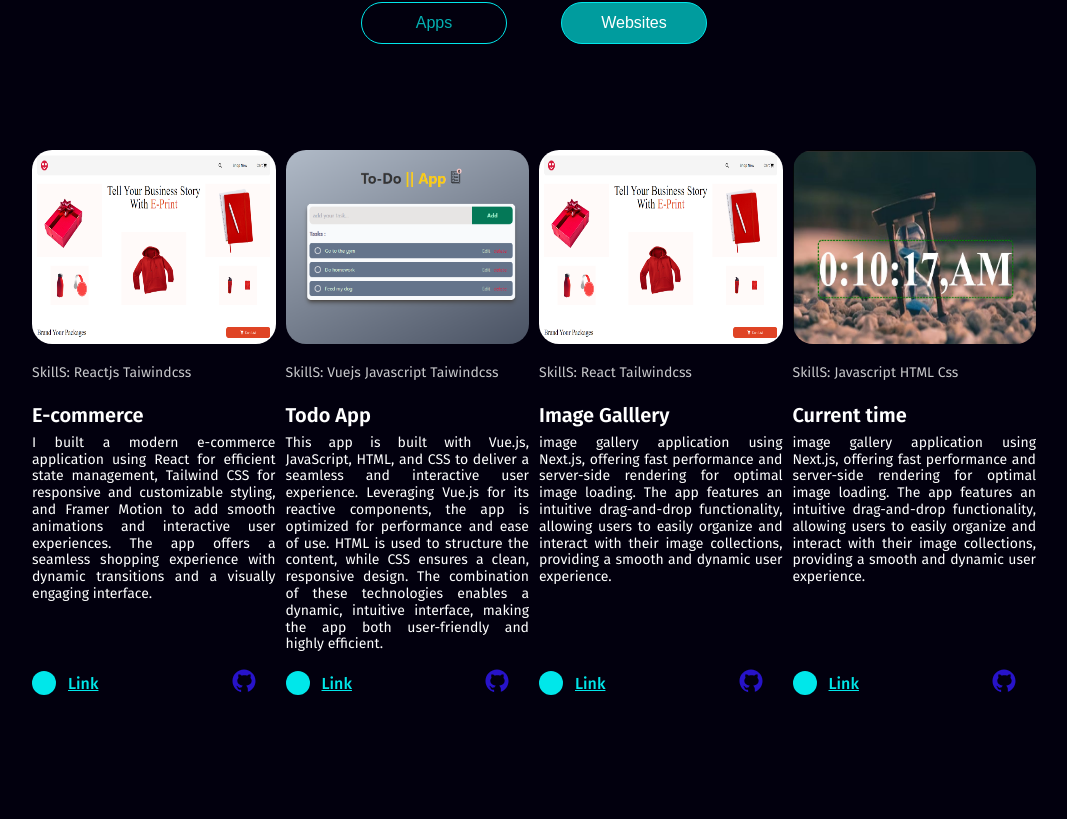
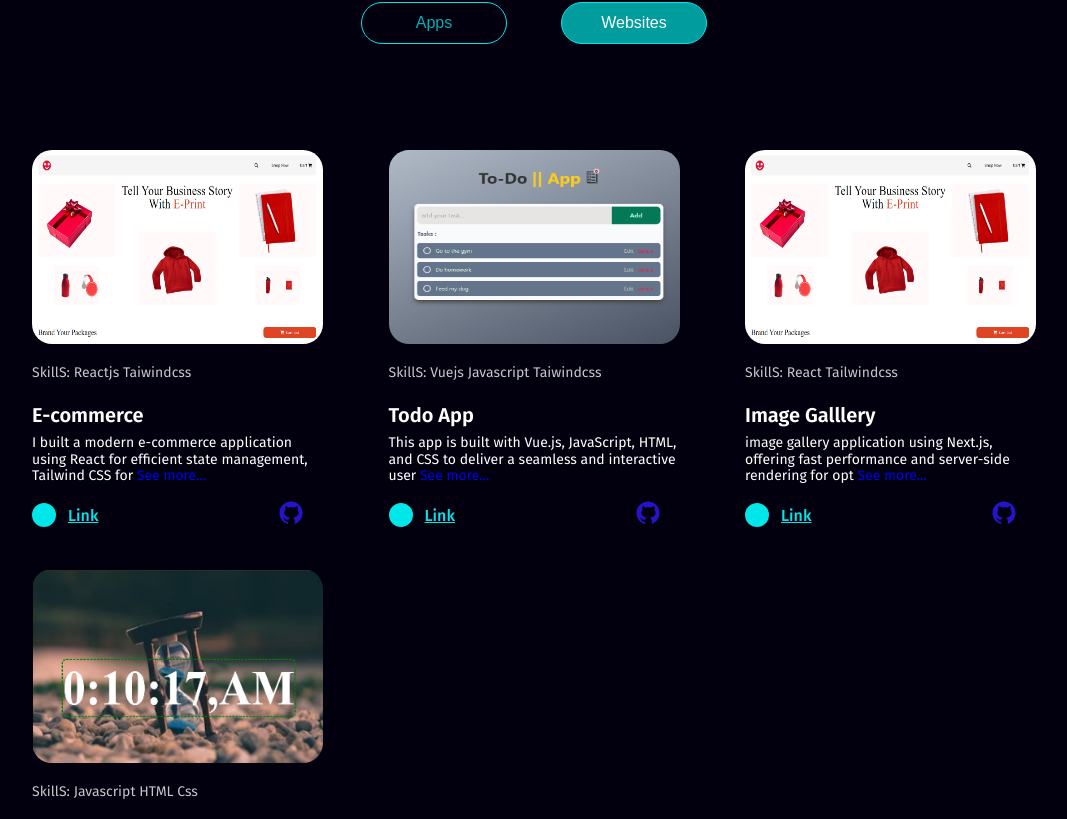
Before and after one commit to MIE-CODE/my_portfolio, a Next.js app: page / in a window 1280 px wide. Shown: the part 2841-3660 px from the top of the page, without its empty margins (106-1173 px from the left). Built offline with nearby package versions, Linux system fonts and the light colour scheme.

Commit message:
somme changes and edits

```diff
--- a/src/components/card.tsx
+++ b/src/components/card.tsx
@@ -8,6 +8,7 @@ import {
 import Image, { StaticImageData } from "next/image";
 import card from "../images/card.png";
 import { DownloadIcon, GithubIcon } from "../svg";
+import Link from "next/link";
 type AppsData = {
   img: StaticImageData;
   skills: string[];
@@ -70,7 +71,13 @@ export const Card = (props: {
           <div className="projects-card-info-description">
             <p className="projects-card-info-lg">{props.appsData?.tittle}</p>
             <p className="projects-card-info-md">
-              {props.appsData?.description}
+              {props?.appsData?.description &&
+              props?.appsData?.description.length > 20
+                ? props?.appsData?.description.slice(0, 100)
+                : props?.appsData?.description}{" "}
+              {props?.appsData?.description && (
+                <Link href="#">See more...</Link>
+              )}
             </p>
           </div>
         </div>
--- a/src/components/projects.tsx
+++ b/src/components/projects.tsx
@@ -60,8 +60,8 @@ export const Projects = () => {
       tittle: "Image Galllery",
       description:
         "image gallery application using Next.js, offering fast performance and server-side rendering for optimal image loading. The app features an intuitive drag-and-drop functionality, allowing users to easily organize and interact with their image collections, providing a smooth and dynamic user experience.",
-      link: "",
-      githubLink: "",
+      link: "https://mie-gallery.vercel.app/",
+      githubLink: "https://github.com/MIE-CODE/image-gallery",
     },
     {
       img: currenttime,
--- a/src/style/pages/home.scss
+++ b/src/style/pages/home.scss
@@ -338,7 +338,7 @@
     margin-left: auto;
     margin-right: auto;
     gap: 16px;
-    width: calc(100% - 8px);
+    width: 100%;
     max-width: 291px;
     border: none;
 
@@ -366,7 +366,6 @@
         line-height: 16.8px;
         font-weight: 400;
         color: rgba(255, 255, 255, 1);
-        text-align: justify;
       }
       &-sm {
         font-size: 14px;
@@ -377,18 +376,25 @@
     }
 
     &-cont {
-      display: flex;
-      flex-direction: column;
-      justify-content: space-between;
+      display: grid;
+      grid-template-columns: repeat(3, auto);
+      justify-content: center;
       width: 100%;
       padding: 0 22px 0 22px;
       gap: 40px;
-      @media screen and (min-width: 768px) {
-        flex-direction: row;
-        gap: 10px;
+      // @media screen and (min-width: 768px) {
+      //   flex-direction: row;
+      //   gap: 10px;
+      // }
+      @media screen and (min-width: 350px) {
+        grid-template-columns: repeat(1, auto);
       }
-      @media screen and (max-width: 800px) {
-        grid-template-columns: repeat(1, 1fr);
+      @media screen and (min-width: 500px) {
+        grid-template-columns: repeat(2, auto);
+        justify-content: space-between;
+      }
+      @media screen and (min-width: 750px) {
+        grid-template-columns: repeat(3, auto);
       }
     }
     &__link {
```
